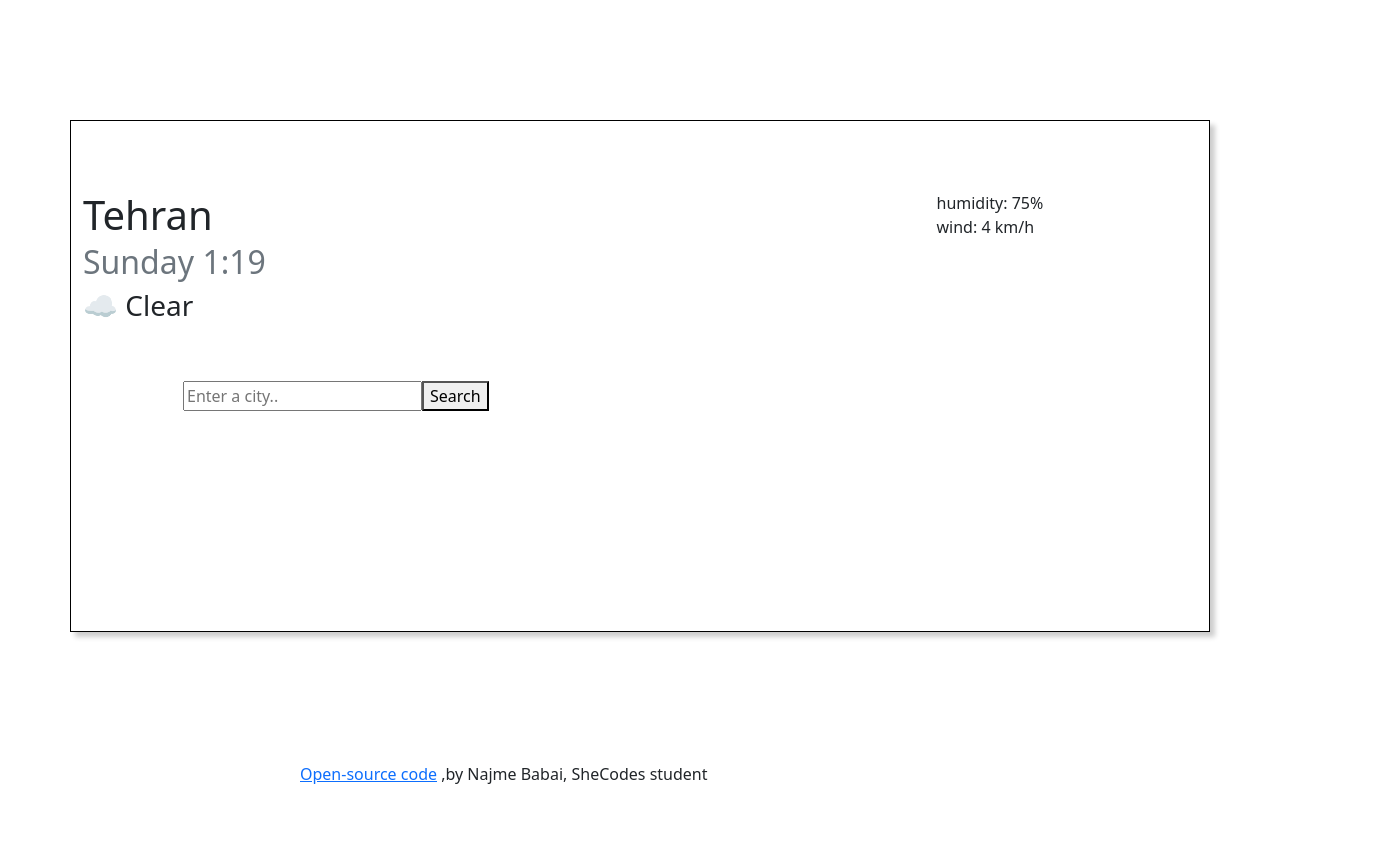
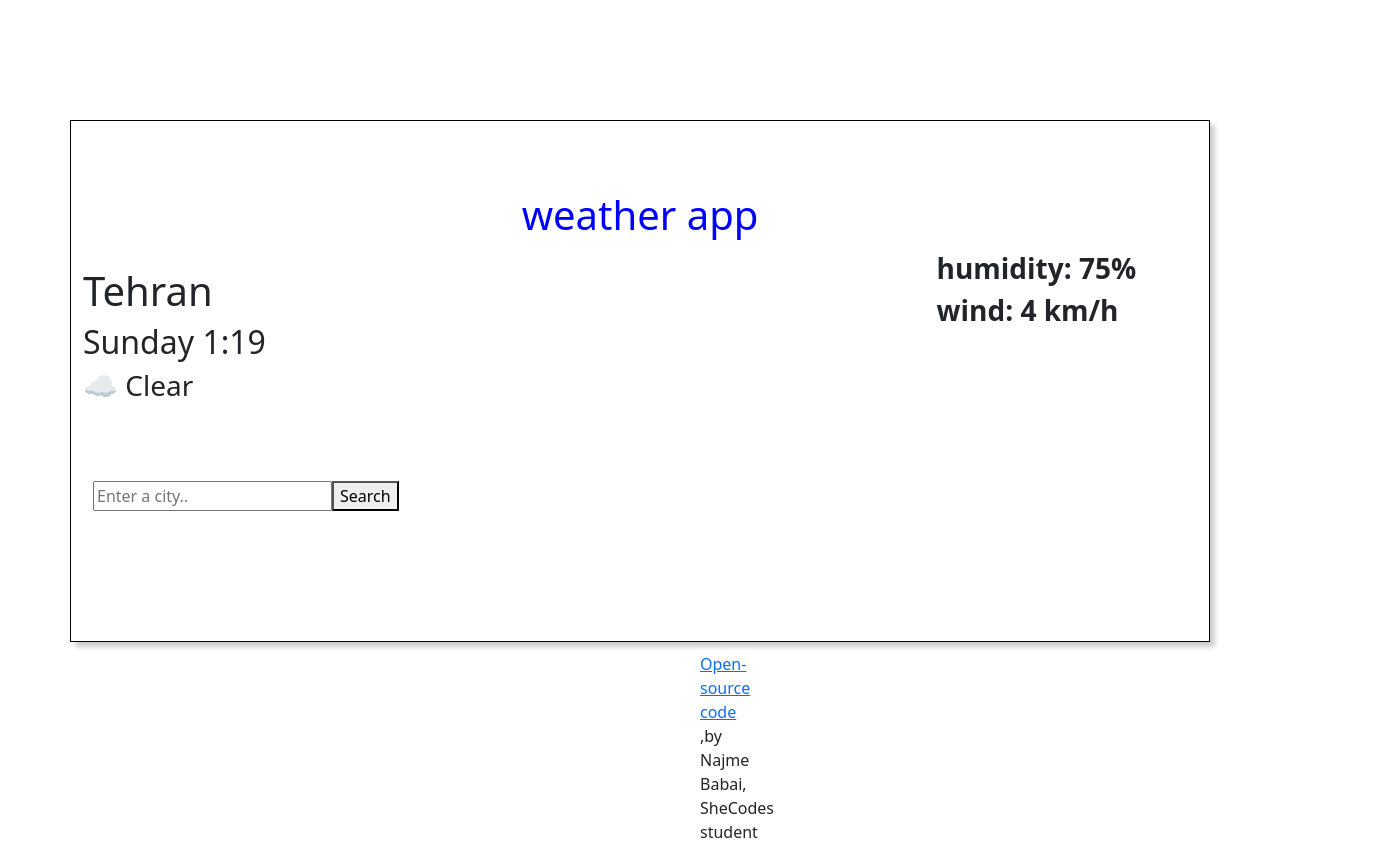
Before and after one commit to njm-5558/wearhet-react, a React (Create React App) app: page / in a window 1280 px wide. Shown: the whole page, 1400 px wide, since content can reach past the window. Before the commit the page ends 800 px from the top, so only its background shows below. Built offline with nearby package versions, Linux system fonts and the light colour scheme.

Commit message:
adding a heading and some css features

```diff
--- a/src/App.css
+++ b/src/App.css
@@ -1,19 +1,23 @@
-
 .wetheapp-heading{text-align: center;
-font-size: 48px;}
+font-size: 48px;
+color: blue;}
 
 .search-form{
-  padding: 50px;
-  margin: 100px;
-
+  padding: 50px 20px;
+  margin: 10px;
 }
 .container{
   border: 1px solid black;
-  width: 80%;
   box-shadow:5px 5px 5px rgb(0,0,0,0.2);
-  padding: 70px 50px;
-  margin: 120px 300px;
+  padding: 70px;
+  margin-top: 120px ;
 }
 .GitHub-link{
-  padding:10px 300px;
+  padding:10px 700px;
 }
+
+.feature{font-size: 28px;
+font-weight: bold;}
+
+.appCity{ padding: 20px;
+}
--- a/src/App.js
+++ b/src/App.js
@@ -1,15 +1,20 @@
 
 import "./App.css";
+import "bootstrap/dist/css/bootstrap.css";
 import Weather from "./Weather";
 
 function App() {
   return (
     <div>
       <div className="container">
+        <div className="wetheapp-heading">
+          <h1>weather app</h1>
+        </div>
+
         <div className="row">
-          <div className="col-9">
-            <h1 className="card-title">Tehran</h1>
-            <h2 className="card-subtitle mb-2 text-muted" id="date">
+          <div className="col-9 appCity">
+            <h1 className="city">Tehran</h1>
+            <h2 className="date">
               Sunday 1:19{" "}
             </h2>
 
--- a/src/Weather.js
+++ b/src/Weather.js
@@ -1,6 +1,6 @@
 import React, { useState } from "react";
 import axios from "axios";
-
+import "./App.css";
 export default function Weather() {
   const [city, setCity] = useState("");
   const [loaded, setLoaded] = useState(false);
```
